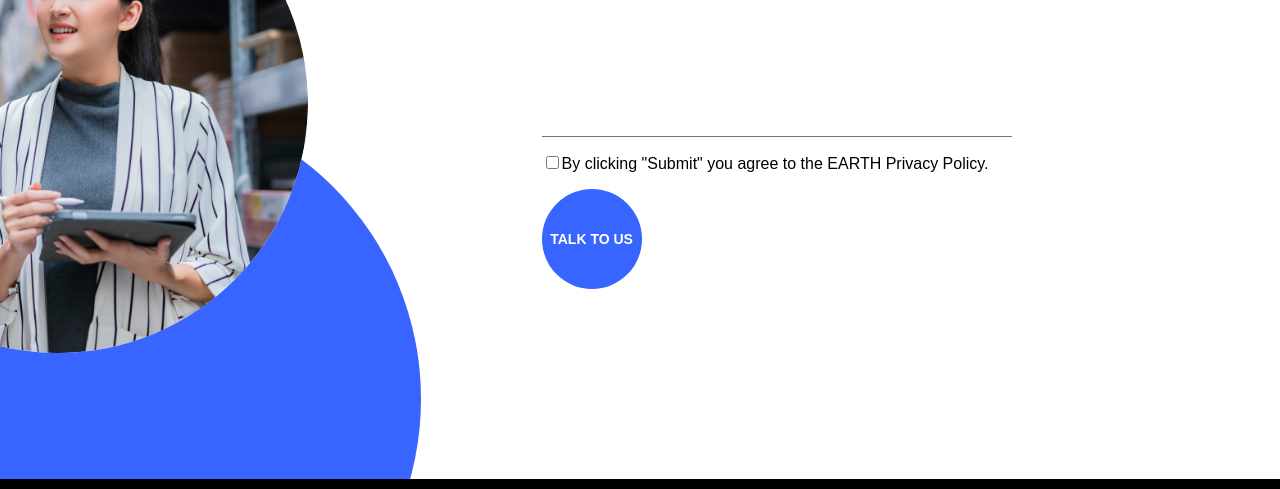
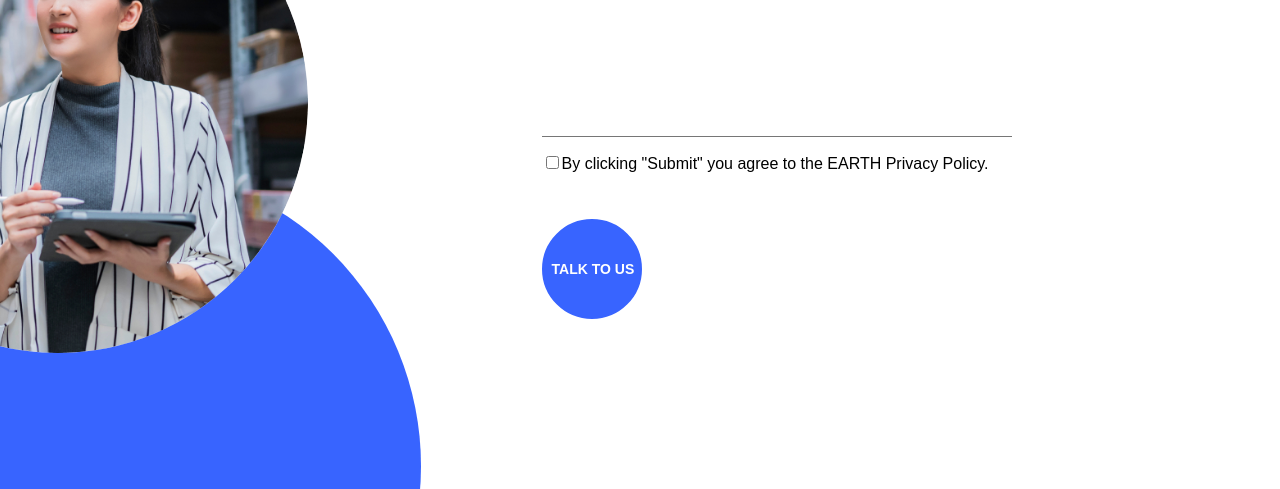
Before and after one commit to shuyu36/project, a plain HTML site: page index.html in a window 1280 px wide. Shown: the part 5237-5726 px from the top of the page. Drawn offline with nearby package versions, Linux system fonts and the light colour scheme; a web font is replaced by a local one.

Commit message:
0405 sub

```diff
--- a/css/style.css
+++ b/css/style.css
@@ -207,40 +207,22 @@ textarea {
   color: #3864ff;
 }
 
-.out-sub {
-  width: 100px;
-  height: 100px;
-}
-
-/* .sub {
+.sub {
   color: #ffffff;
   background-color: #3864ff;
   font-size: 14px;
   font-weight: bold;
   border: 2px solid #3864ff;
   border-radius: 50%;
-  height: 100%;
+  height: 100px;
   width: 100px;
 
   margin-top: 40px;
 
   cursor: pointer;
 }
-*/
 
 
-.sub {
-  color: #ffffff;
-  background-color: #3864ff;
-  font-size: 14px;
-  font-weight: bold;
-  /* border: 2px solid #3864ff; */
-  border-radius: 50%;
-  height: 100%;
-  width: 100px;
-  margin-top: 10px;
-  /* cursor: pointer; */
-}
 
 
 /*-----------------------------footer--------------------------------*/
```
